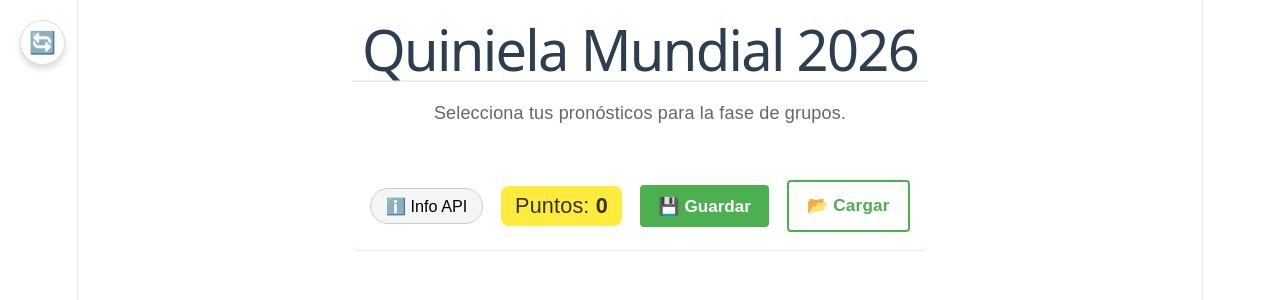
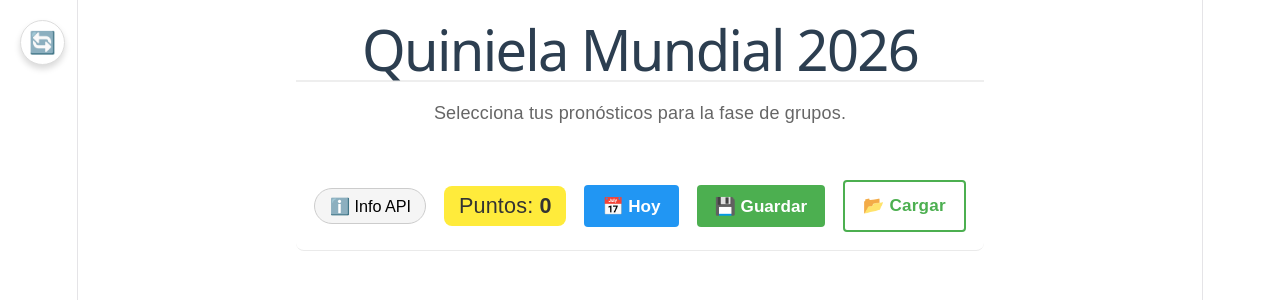
Before and after one commit to CorderoRicardo/quiniela-mundial, a Vue app: page / in a window 1280 px wide. Shown: the top 300 px of the page. Built offline with nearby package versions, Linux system fonts and the light colour scheme; no server answers.

Commit message:
Add: today's matches scroll button

```diff
--- a/src/App.vue
+++ b/src/App.vue
@@ -85,6 +85,45 @@ const scrollToLiveMatch = () => {
   }
 }
 
+// NUEVO: Estado para llevar el control del partido actual de 'Hoy'
+const currentTodayIndex = ref(0)
+
+// NUEVO: Función principal de navegación
+const scrollToTodayMatch = () => {
+  // 1. Obtener la fecha de hoy en formato local (sin hora)
+  const today = new Date().toLocaleDateString('es-MX', { timeZone: 'America/Mexico_City' })
+
+  // 2. Filtrar todos los partidos que coincidan con la fecha de hoy
+  const todaysMatches = matchesData.value.filter(match => {
+    // Convertimos el timestamp del partido a fecha local para compararlos peras con peras
+    const matchDate = new Date(match.timestamp * 1000).toLocaleDateString('es-MX', { timeZone: 'America/Mexico_City' })
+    return matchDate === today
+  })
+
+  // 3. Si no hay partidos hoy, avisamos al usuario y salimos de la función
+  if (todaysMatches.length === 0) {
+    alert("No hay partidos programados para el día de hoy.")
+    return
+  }
+
+  // 4. Si el índice actual se sale del rango (ya vimos el último partido), regresamos al inicio
+  if (currentTodayIndex.value >= todaysMatches.length) {
+    currentTodayIndex.value = 0
+  }
+
+  // 5. Obtenemos el partido específico hacia el cual queremos saltar
+  const targetMatch = todaysMatches[currentTodayIndex.value]
+
+  // 6. Ejecutamos el scroll suave
+  const element = document.getElementById(`match-${targetMatch.match_id}`)
+  if (element) {
+    element.scrollIntoView({ behavior: 'smooth', block: 'center' })
+  }
+
+  // 7. Aumentamos el índice para que el próximo clic vaya al siguiente partido
+  currentTodayIndex.value++
+}
+
 const handlePredictionUpdate = ({ matchId, prediction }) => {
   userPredictions[matchId] = prediction
 }
@@ -157,6 +196,7 @@ const importJSON = (importedData) => {
       @show-info="showLastUpdated"
       @export-predictions="exportJSON"
       @import-predictions="importJSON"
+      @scroll-to-today="scrollToTodayMatch"
     />
 
     <MatchList
--- a/src/components/ActionPanel.vue
+++ b/src/components/ActionPanel.vue
@@ -6,7 +6,8 @@ defineProps({
   }
 })
 
-const emit = defineEmits(['export-predictions', 'import-predictions', 'show-info'])
+// NUEVO: Añadimos 'scroll-to-today' a los emits
+const emit = defineEmits(['export-predictions', 'import-predictions', 'show-info', 'scroll-to-today'])
 
 const handleFileUpload = (event) => {
   const file = event.target.files[0]
@@ -37,6 +38,10 @@ const handleFileUpload = (event) => {
     </div>
 
     <div class="panel-right">
+      <button @click="$emit('scroll-to-today')" class="btn btn-secondary">
+        📅 Hoy
+      </button>
+
       <button @click="$emit('export-predictions')" class="btn">
         💾 Guardar
       </button>
@@ -120,6 +125,19 @@ const handleFileUpload = (event) => {
   opacity: 0.9;
 }
 
+.btn-secondary {
+  background-color: #2196F3; /* Azul para diferenciarlo */
+  color: white;
+  border: none;
+  padding: 0.6rem 1rem;
+  border-radius: 4px;
+  font-weight: bold;
+  cursor: pointer;
+}
+.btn-secondary:hover {
+  opacity: 0.9;
+}
+
 /* Diseño responsivo para pantallas pequeñas */
 @media (max-width: 600px) {
   .action-panel {
--- a/src/components/MatchCard.vue
+++ b/src/components/MatchCard.vue
@@ -73,7 +73,21 @@ const formatCDMXTime = (unixTimestamp) => {
       </div>
     </div>
 
+    <div class="options">
+      <label>
+        <input type="radio" :name="`match-${matchId}`" value="Local" v-model="selectedOption" @change="onSelection">
+        Local
+      </label>
+      <label>
+        <input type="radio" :name="`match-${matchId}`" value="Empate" v-model="selectedOption" @change="onSelection">
+        Empate
+      </label>
+      <label>
+        <input type="radio" :name="`match-${matchId}`" value="Visitante" v-model="selectedOption" @change="onSelection">
+        Visitante
+      </label>
     </div>
+  </div>
 </template>
 
 <style scoped>
```
